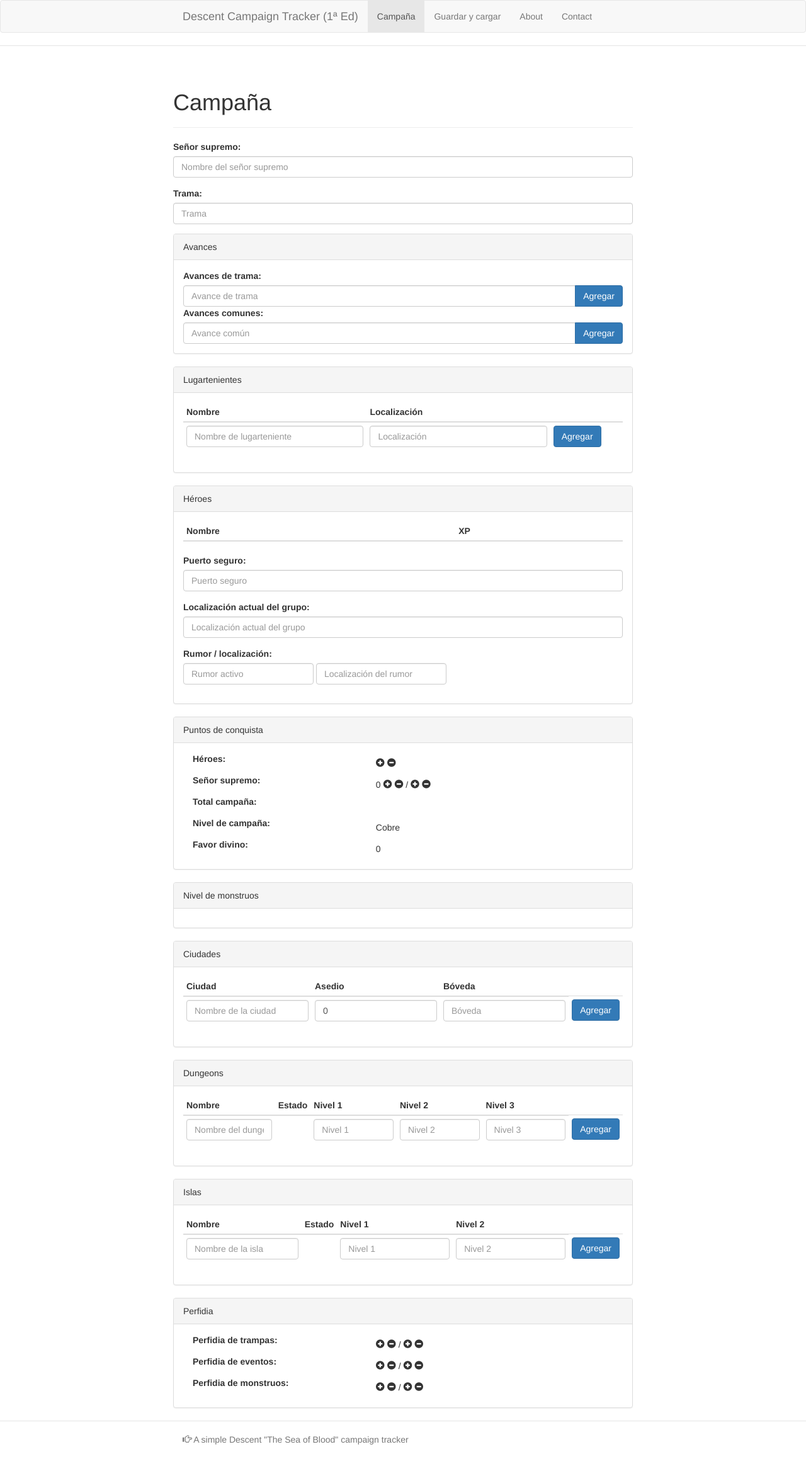
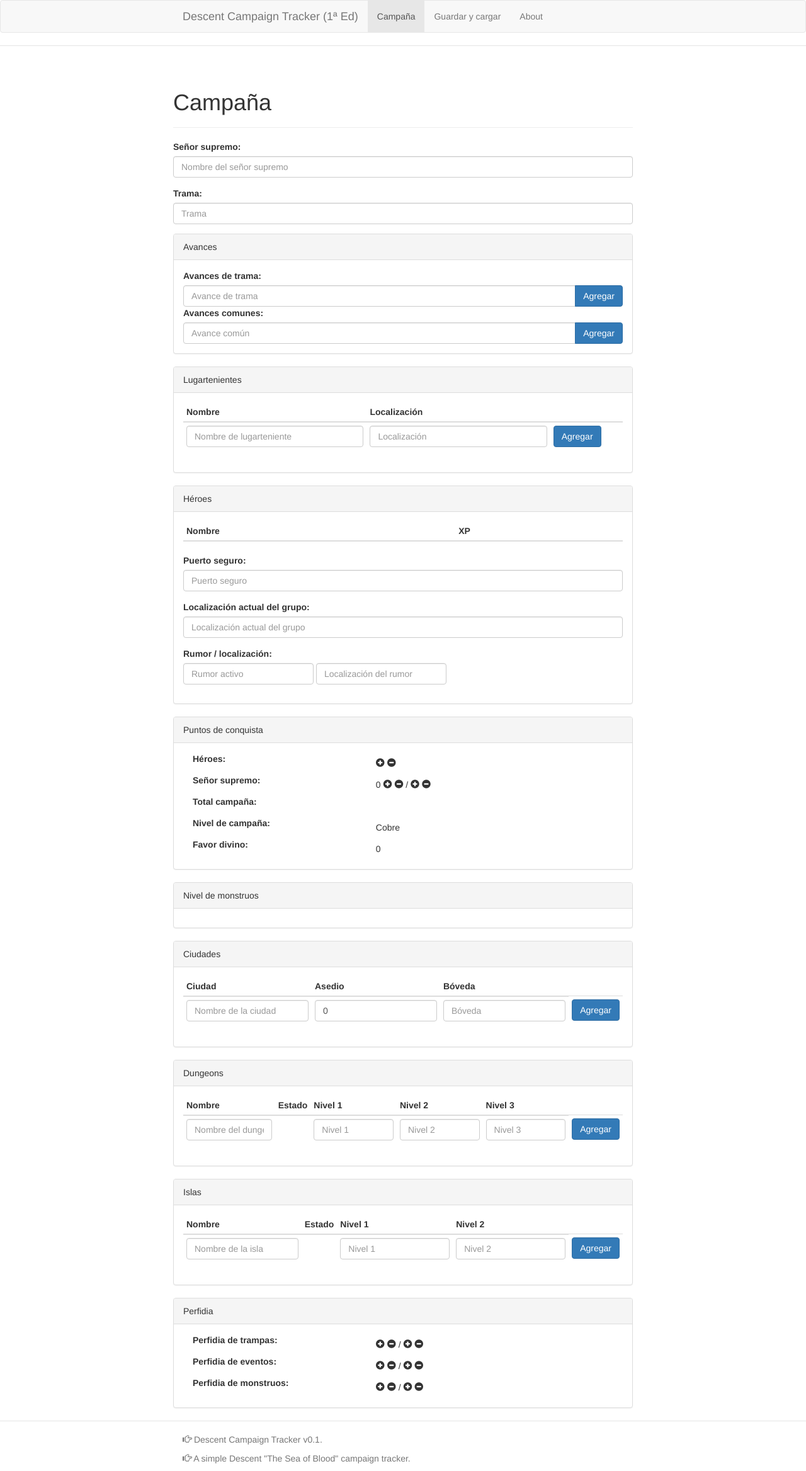
Before and after one commit to SirRagnar/descentCampaignTrackerApp, a website: page app/index.html at #/about in a window 1280 px wide. Shown: the whole page at 63% size. Before the commit the page ends 2306 px from the top, so only its background shows below. Drawn offline with nearby package versions, Linux system fonts and the light colour scheme; some packages are replaced by stand-ins of ours; files that its build step writes are made by us from their sources; a script that the page names is missing.

Commit message:
Upgrade version to 0.1.0

```diff
--- a/app/index.html
+++ b/app/index.html
@@ -42,7 +42,6 @@
               <li class="active"><a href="#/">Campaña</a></li>
               <li><a ng-href="#/saveAndLoad">Guardar y cargar</a></li>
               <li><a ng-href="#/about">About</a></li>
-              <li><a ng-href="#/">Contact</a></li>
             </ul>
           </div>
         </div>
@@ -55,7 +54,8 @@
 
     <div class="footer">
       <div class="container">
-        <p><span class="glyphicon glyphicon-hand-right"></span> A simple Descent "The Sea of Blood" campaign tracker</p>
+        <p><span class="glyphicon glyphicon-hand-right"></span> Descent Campaign Tracker v0.1.</p>
+        <p><span class="glyphicon glyphicon-hand-right"></span> A simple Descent "The Sea of Blood" campaign tracker.</p>
       </div>
     </div>
 
--- a/package.json
+++ b/package.json
@@ -1,6 +1,6 @@
 {
   "name": "descentcampaigntracker",
-  "version": "0.0.1",
+  "version": "0.1.0",
   "dependencies": {},
   "repository": {},
   "devDependencies": {
```
Also changed, not shown: app/views/about.html (+4 -1 lines).
